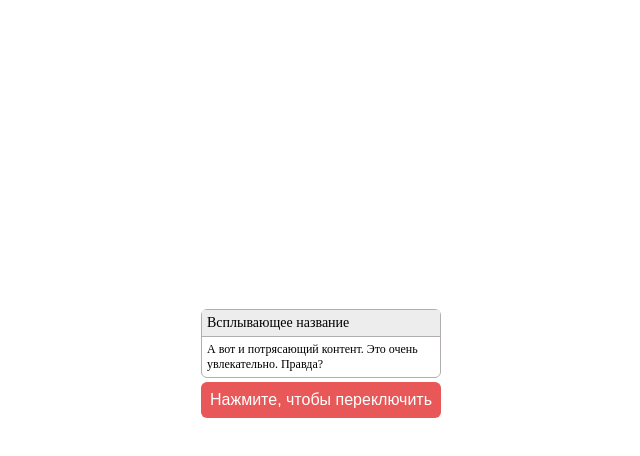
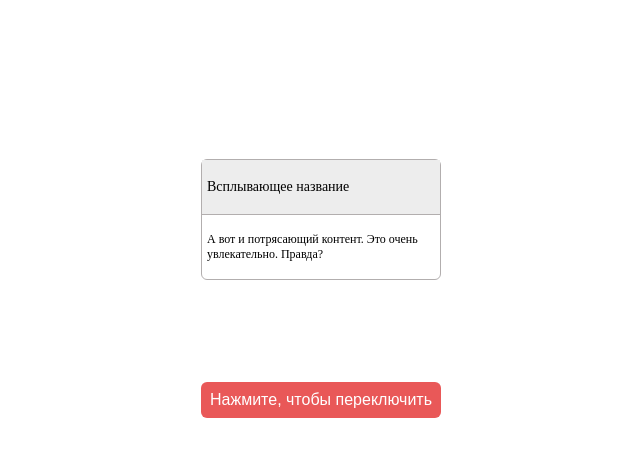
Before and after one commit to Antikab/ahj-forms, a website built with webpack: page src/index.html in a window 1280 px wide. Both pictures are taken after a click on the button "Нажмите, чтобы переключить". Shown: the whole page, without its empty margins (319-959 px from the left). Built offline with nearby package versions, Linux system fonts and the light colour scheme.

Commit message:
правки 2

```diff
--- a/src/css/style.css
+++ b/src/css/style.css
@@ -2,12 +2,8 @@ html,
 body {
   height: 100%;
   width: 100%;
-}
-
-* {
   margin: 0;
   padding: 0;
-	box-sizing: border-box;
 }
 
 .form {
@@ -15,7 +11,6 @@ body {
   flex-direction: column;
   align-items: center;
   justify-content: center;
-
   height: 100%;
 }
 
@@ -25,44 +20,39 @@ body {
 }
 
 .button {
+  position: relative;
+  /* top: 400px; */
   margin: auto;
   padding: 9px;
-
   background-color: #e95858;
   border: none;
   border-radius: 6px;
-
   font-size: 16px;
   color: #ffffff;
 }
 
 .container_tooltip {
   position: absolute;
-	width: 100%;
-
+  top: calc(-100% - 10px); /* Здесь 10px - это расстояние между кнопкой и tooltip */
+  left: 0;
+  transform: translateY(-500%);
   z-index: 999;
-	margin-bottom: 6px;
-
   border: 1px solid #b2aeae;
   border-radius: 6px;
-
   color: #000000;
   text-align: left;
 }
 
 .header_tooltip {
   padding: 5px;
-
   background-color: #ededed;
   border-bottom: 1px solid #b2aeae;
-
   font-size: 14px;
   color: #000000;
 }
 
 .content_tooltip {
   padding: 5px;
-
   font-size: 12px;
   color: #000000;
 }
--- a/src/js/Tooltip.js
+++ b/src/js/Tooltip.js
@@ -35,9 +35,14 @@ export default function checkTooltip(button) {
   const tooltipBox = document.querySelector('.container_tooltip');
   if (tooltipBox === null) {
     const tooltip = createTooltip();
-    console.log(tooltipBox);
     parent.appendChild(tooltip);
-    tooltip.style.bottom = `${tooltip.offsetHeight / 2}px`;
+
+    const tooltipHeight = tooltip.offsetHeight;
+    const buttonRect = button.getBoundingClientRect();
+    const buttonTop = buttonRect.top + window.scrollY;
+    const tooltipTop = buttonTop - tooltipHeight - 10;
+    tooltip.style.top = `${tooltipTop}px`;
+    tooltip.style.top = `${buttonRect.top}px`;
   } else {
     tooltipBox.remove();
   }
```
Lines whose indentation alone changed are shown as unchanged.
